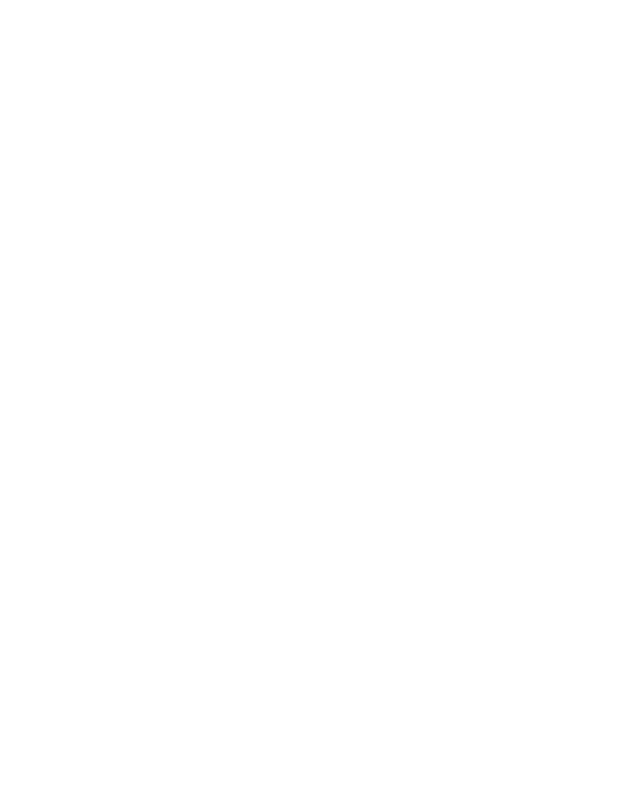
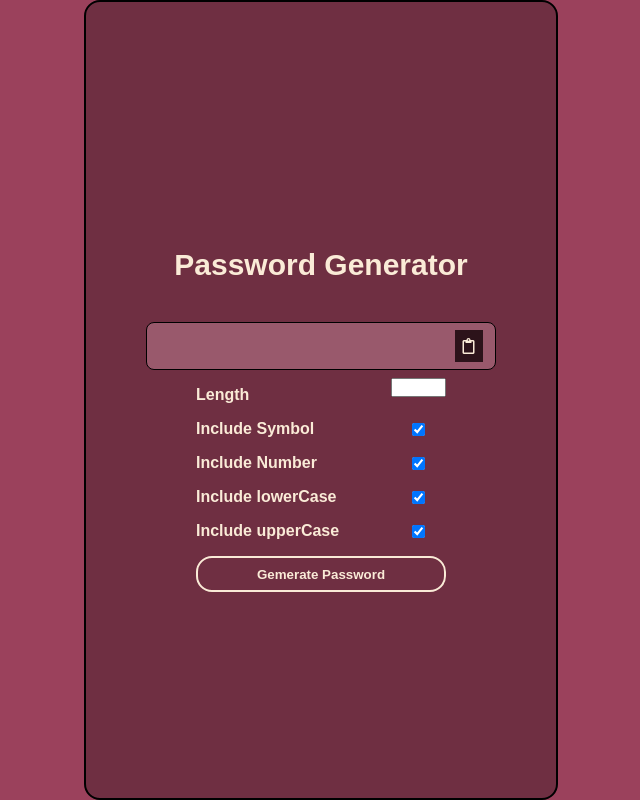
Before and after one commit to ThewodrosB/Password-Generator, a plain HTML site: page Index.html in a window 1280 px wide. Shown: the whole page, without its empty margins (319-959 px from the left). Drawn offline with Linux system fonts and the light colour scheme.

Commit message:
Updating HTML and CSS

```diff
--- a/Index.html
+++ b/Index.html
@@ -4,9 +4,41 @@
         <meta charset="UTF-8">
         <meta http-equiv="X-UA-Compatible" content="IE=edge">
         <meta name="viewport" content="width=device-width, initial-scale=1.0">
-    <title>Password Generator</title>
+        <title>Random Password Generator</title>
+        <link rel='stylesheet' href='https://cdnjs.cloudflare.com/ajax/libs/font-awesome/5.10.2/css/all.min.css'>
+        <link rel="stylesheet" href="./styles.css">
     </head>
     <body>
+        <!-- Creating a box to show password -->
+        <div class="container">
+            <div class="password-generator">
+              <h2>Password Generator</h2>
+            </div>
+            <div class="password">
+              <p id="passwordBox"></p>
+              <i class="far fa-clipboard" onclick="copyPassword()"></i>
+            </div>
+        <!-- Creating an input box for taking password length as input -->
+          <form class="form">
+              <label class="length" for="length">Length</label>
+              <input type="number" id="length" min="8" max="20" value="8 ">
+        <!-- Creating a checkbox for selecting the type of characters in the password -->
 
+              <label for="symbol">Include Symbol</label>
+              <input type="checkbox" id="symbol" checked>
+
+              <label for="number">Include Number</label>
+              <input type="checkbox" id="number" checked>
+
+              <label for="lowerCase">Include lowerCase</label>
+              <input type="checkbox" id="lowerCase" checked>
+
+              <label for="upperCase">Include upperCase</label>
+              <input type="checkbox" id="upperCase" checked>
+         <!--  Creating a password generator button -->
+              <button class="button" type="submit">Gemerate Password</button>
+        </form>
+    </div>
+    <script src="./app.js"></script>
     </body>
     </html>
--- a/styles.css
+++ b/styles.css
@@ -0,0 +1,110 @@
+  * {
+    margin: 0;
+    padding: 0;
+    box-sizing: border-box;
+  }
+
+  body {
+    background-color: #9b415c;
+    display: flex;
+    justify-content: center;
+    align-items: center;
+    min-height: 100vh;
+    margin: 0;
+    font-family: sans-serif;
+  }
+
+  .container {
+    display: flex;
+    justify-content: center;
+    align-items: center;
+    background-color: #6f2f42;
+    height: 100vh;
+    padding: 3rem;
+    border-radius: 1rem;
+    border: 2px solid black;
+    flex-direction: column;
+  }
+
+  .password-generator {
+    padding: 40px;
+    background-color: #6f2f42;
+    color: antiquewhite;
+    font-size: 20px;
+    text-align: center;
+    font-family: sans-serif;
+  }
+
+  .password-generator div {
+    display: flex;
+    justify-content: space-between;
+    margin: 10px 0;
+    border: 1px solid #333;
+    border-radius: 0.5rem;
+ }
+
+ .password {
+    min-width: 350px;
+    background-color: #99596c;
+    color: antiquewhite;
+    padding: 0.5rem;
+    border: 1px solid black;
+    border-radius: 0.5rem;
+    height: 3rem;
+    align-items: center;
+    justify-content: center;
+    display: flex;
+ }
+
+ .password p {
+    padding: 6px 10px;
+    width: 1rem;
+    align-items: center;
+    justify-content: center;
+    display: flex;
+}
+
+.password i {
+    background-color: rgba(241, 241, 241, 0.575);
+    padding: 6px 10px;
+    margin-right: -275px;
+    padding: 0.5rem;
+    background-color: #2c131a;
+}
+
+.form {
+  display: grid;
+  grid-template-columns: auto auto;
+  row-gap: 1rem;
+  column-gap: 3rem;
+  justify-content: center;
+  align-items: center;
+  color: antiquewhite;
+  font-family: sans-serif;
+  font-weight: bold;
+  font-size: 16px;
+}
+
+.length {
+    padding-top: 1rem;
+}
+
+.button {
+  grid-column: span 2;
+  background-color: transparent;
+  border: 2px solid antiquewhite;
+  color: antiquewhite;
+  padding: 1rem;
+  border-radius: 1rem;
+  cursor: pointer;
+  font-weight: bold;
+  min-width: 250px;
+  height: 2rem;
+  align-items: center;
+  justify-content: center;
+  display: flex;
+ }
+
+ .button:hover {
+    background-color: #FFFFFF33;
+ }
```
Lines whose indentation alone changed are shown as unchanged.
